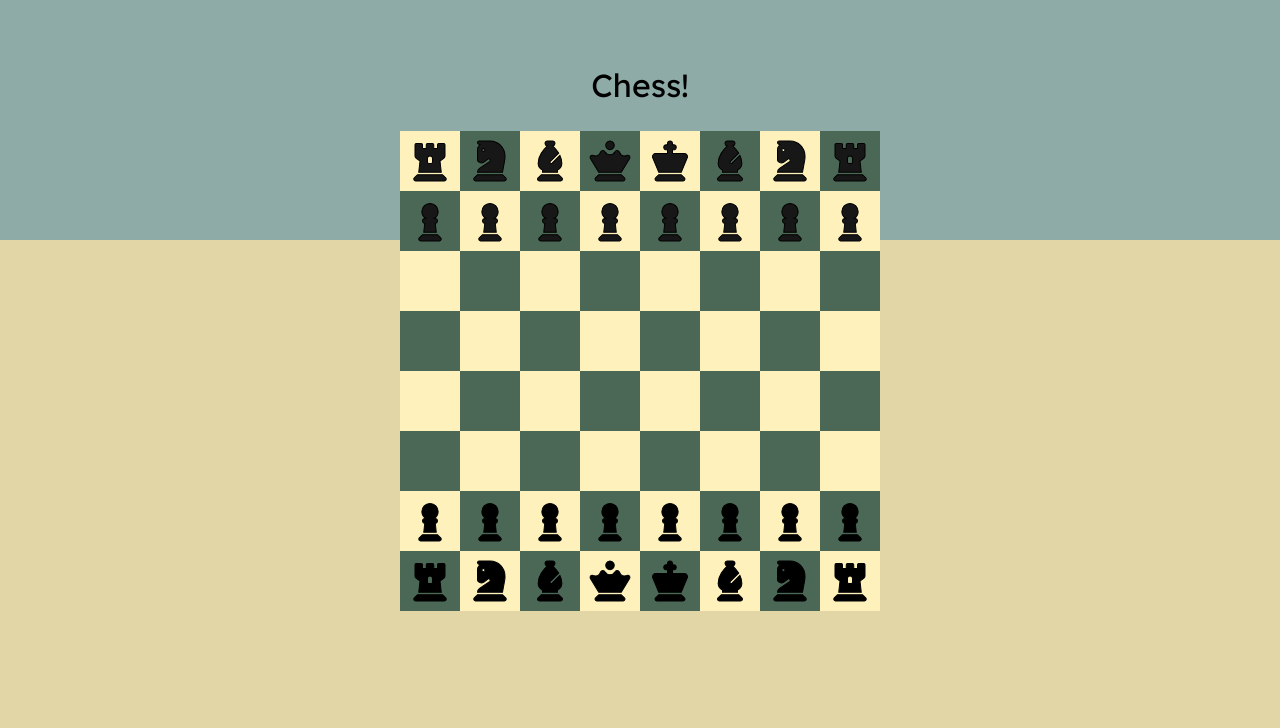
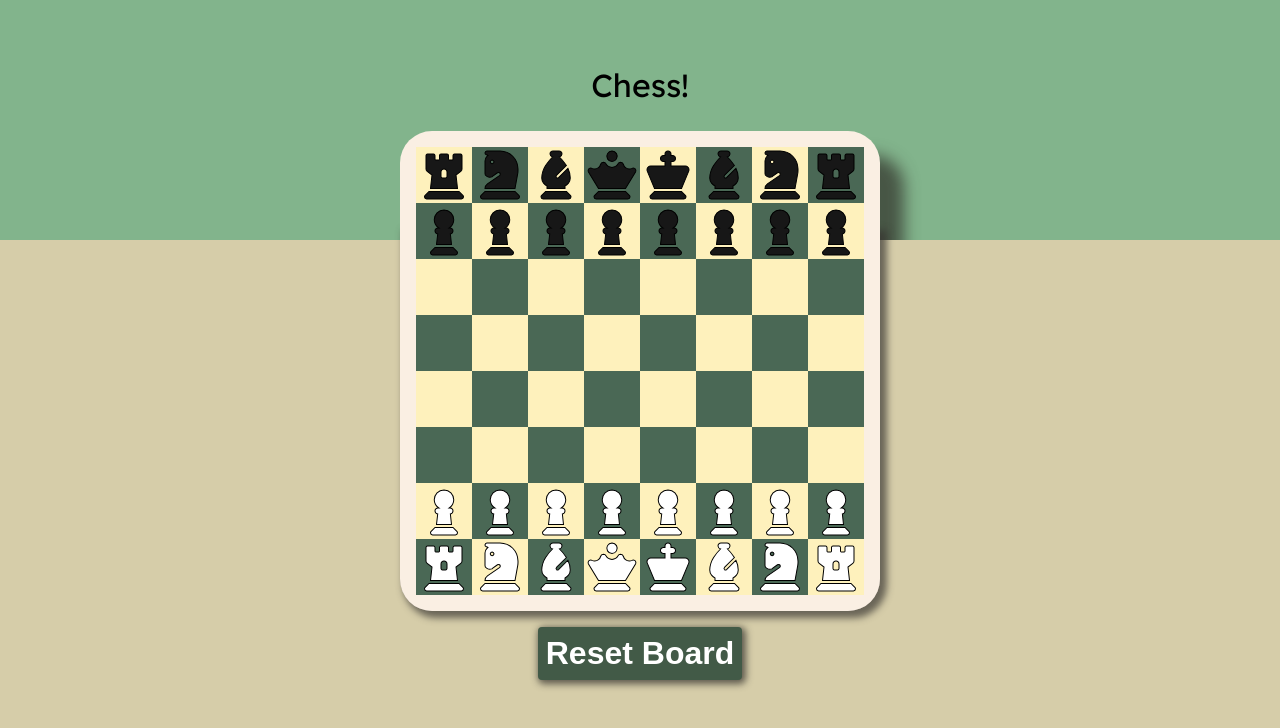
Before and after one commit to MarioAviles19/Chess-React, a React (Vite) app: page / in a window 1280 px wide. Shown: the top 728 px of the page. Built offline with nearby package versions, Linux system fonts and the light colour scheme.

Commit message:
Added styling

```diff
--- a/src/App.css
+++ b/src/App.css
@@ -6,24 +6,86 @@
   text-align: center;
 }
 body{
-  background-color: rgb(142, 171, 167);
+  background-color: rgb(130, 180, 140);
 }
 .background{
-  background-color: rgb(226, 214, 166);
+  background-color: rgb(214, 205, 169);
   position: absolute;
   top:15rem;
   left:0;
   width: 100%;
   height: calc(100% - 15rem);
+  z-index: 5;
+}
+.bottomShadow{
+  background-color: #27201da2;
+  position: absolute;
+  top:1.5rem;
+  left:1.5rem;
+  width: 100%;
+  height:100%;
+  filter: blur(0.5rem);
+  border-radius: 2rem;
+  z-index: -5;
+}
+.topShadow{
+  position: absolute;
+  bottom:0rem;
+  left:0rem;
+  width: 100%;
+  height:calc(100% - 6rem);
+  z-index: 6;
+  background-color: #a69e96;
+  box-shadow: 5px 5px 7px 2px #373430ad;
+  border-radius: 0 0 2rem 2rem;
+}
+.bottomHeavyShadow{
+  background-color: #2e3637b1;
+  filter: blur(3rem);
+  position: absolute;
+  top:2rem;
+  left:2rem;
+  z-index: -6;
+}
+.gameWrapper{
+  position: relative;
+  width: clamp(15rem, 100%, 30rem);
+  margin:auto;
+}
+.panel{
+  position: relative;
+  background-color: #FAEFE3;
+  border-radius: 2rem;
+  padding:1rem;
+  z-index: 10;
 }
 .game{
   display: grid;
   grid-template-columns: repeat(8, 1fr);
 
+  z-index: 1;
+  width: 100%;
 
-  width: clamp(15rem, 100%, 30rem);
-  margin:auto;
 
+}
+.resetButton{
+  position: relative;
+  margin: auto;
+  margin-top: 1rem;
+  outline: none;
+  font-size: 1.5rem;
+  border-radius: 4px;
+  outline: none;
+  border: none;
+  padding: .5rem;
+  font-size: 2rem;
+  font-weight: 900;
+  background-color: rgb(66, 90, 71);
+  color:white;
+  box-shadow: 2px 2px 7px 2px #272523ad;
+  cursor: pointer;
+
+  z-index: 5;
 }
 .litOverlay{
   display: flex;
@@ -54,9 +116,9 @@ body{
 }
 .boardSquare span{
   display: block;
-  font-size: 2.5em;
+  font-size: 3rem;
   text-shadow: 0 0 0 3px black;
-
+  color : white;
 
   cursor: pointer;
   -webkit-text-stroke-width: 1px;
@@ -71,3 +133,9 @@ body{
 .oddSquare{
   background-color: rgb(74, 104, 85);
 }
+
+@media (max-width: 550px){
+  .boardSquare span{
+    font-size: clamp(0rem, 6vw, 3rem);
+  }
+}
--- a/src/App.tsx
+++ b/src/App.tsx
@@ -98,6 +98,7 @@ function App() {
       <div aria-hidden="true" className="background"></div>
               <h1>Chess!</h1>
       <div className="gameWrapper">
+        <div className="panel">
           <div className="game">
             <GameBoard
             litUpSquares={litUpSquares}
@@ -108,8 +109,9 @@ function App() {
             updateBoardState={updateBoardState}
             />
             </div>
+        </div>
         <div className="topShadow"></div>
-        <div className="bottomLightShadow"></div>
+        <div className="bottomShadow"></div>
         <div className="bottomHeavyShadow"></div>
       </div>
         <ResetBoard updateActivePiece={updateActivePiece} updateBoardState={updateBoardState} updateLitSquares={updateLitSquares}/>
```
Lines whose indentation alone changed are shown as unchanged.
